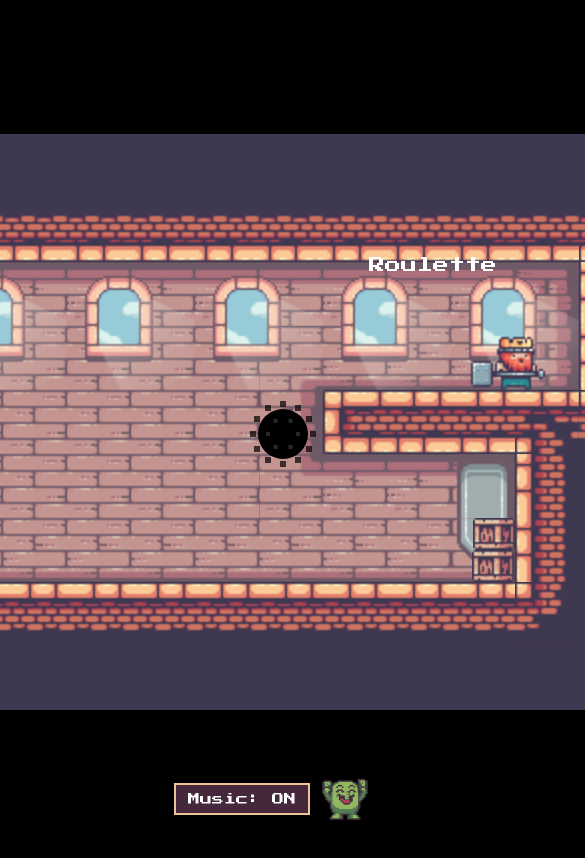
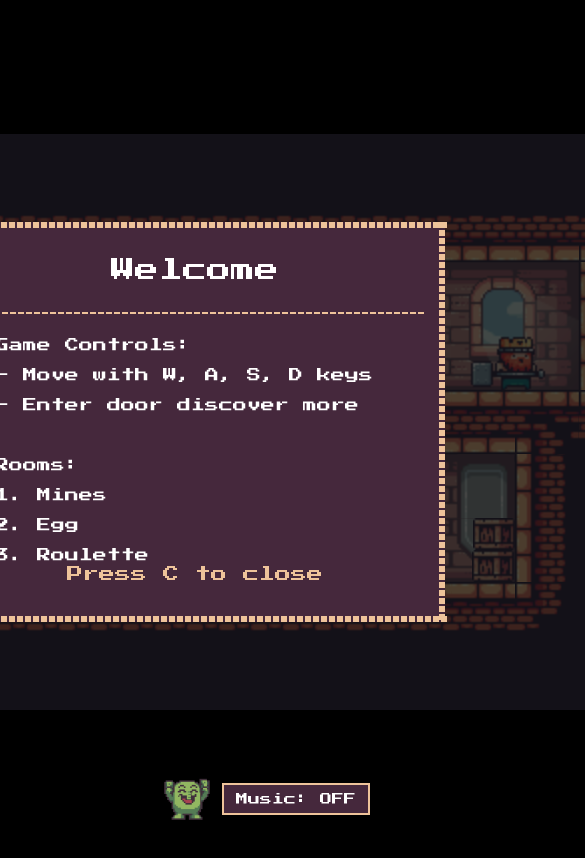
Before and after one commit to waliilaw/2D-game, a plain HTML site: page index.html in a window 390 px wide. Both pictures are taken after a click on the button "Music: ON". Shown: the top 858 px of the page, 585 px wide, since content can reach past the window. Drawn offline with nearby package versions, Linux system fonts and the light colour scheme.

Commit message:
prefinal

```diff
--- a/index.html
+++ b/index.html
@@ -11,8 +11,8 @@
         html, body {
             margin: 0;
             padding: 0;
-            width: 200%;
-            height: 200%;
+            width: 100%;
+            height: 100%;
             background-color: #000;
             overflow: hidden;
         }
@@ -44,7 +44,7 @@
             padding: 8px 12px;
             cursor: pointer;
             outline: none;
-            margin-right: 10px;
+            margin-left: 10px;
         }
         .musicButton:hover {
             background-color: #854c30;
@@ -59,8 +59,8 @@
 <body>
     <canvas></canvas>
     <div id="controlPanel">
+        <img src="./img/image.png" class="logo" alt="Logo">
         <button id="toggleMusic" class="musicButton">Music: ON</button>
-        <img src="./img/image.png" class="logo" alt="Logo">
     </div>
     <script src="./js/utils.js"></script>
     <script src="./js/data/collisions.js"></script>
@@ -70,16 +70,31 @@
     <script src="./index.js"></script>
     <script src="./js/eventListeners.js"></script>
     <script>
-        // Music toggle functionality
+        // Music toggle functionality - wait for backgroundMusic to be loaded
+        document.addEventListener('DOMContentLoaded', function() {
             const toggleMusicBtn = document.getElementById('toggleMusic');
+
+            // Wait a bit to make sure backgroundMusic is initialized in index.js
+            setTimeout(function() {
+                // Music should be ON by default
+                if (window.backgroundMusic) {
+                    window.backgroundMusic.play().catch(e => console.log('Auto-play prevented by browser'));
+                    toggleMusicBtn.textContent = 'Music: ON';
+                }
+
+                // Add click event listener
                 toggleMusicBtn.addEventListener('click', function() {
-            if (backgroundMusic.paused) {
-                backgroundMusic.play();
+                    if (window.backgroundMusic) {
+                        if (window.backgroundMusic.paused) {
+                            window.backgroundMusic.play();
                             toggleMusicBtn.textContent = 'Music: ON';
                         } else {
-                backgroundMusic.pause();
+                            window.backgroundMusic.pause();
                             toggleMusicBtn.textContent = 'Music: OFF';
                         }
+                    }
+                });
+            }, 500);
         });
     </script>
 </body>
--- a/index.js
+++ b/index.js
@@ -5,20 +5,27 @@ canvas.width = 64 * 16 // 1024
 canvas.height = 64 * 9 // 576
 
 // Background music setup
-const backgroundMusic = new Audio('./public/music.mp3')
-backgroundMusic.loop = true
-backgroundMusic.volume = 0.5 // Set volume to 50%
+window.backgroundMusic = new Audio('./public/Undertale OST_ 003 - Your Best Friend.mp3')
+window.backgroundMusic.loop = true
+window.backgroundMusic.volume = 0.5 // Set volume to 50%
 
 // Function to start background music (needs user interaction)
 function startBackgroundMusic() {
-  backgroundMusic.play().catch(error => {
+  window.backgroundMusic.play().catch(error => {
     console.log('Audio playback failed:', error)
   })
 }
 
+// Try to autoplay music (may be blocked by browser)
+window.addEventListener('DOMContentLoaded', () => {
+  window.backgroundMusic.play().catch(e => {
+    console.log('Autoplay prevented by browser, waiting for user interaction')
+  })
+})
+
 // Add event listener for starting music on first user interaction
 window.addEventListener('click', function() {
-  if (backgroundMusic.paused) {
+  if (window.backgroundMusic.paused) {
     startBackgroundMusic()
   }
 }, { once: true })
@@ -240,9 +247,9 @@ function updateGamblingBoxPosition() {
       gamblingBox.position.x = 200
       gamblingBox.position.y = 350
       break
-    case 2: // Egg room - position near the door
-      gamblingBox.position.x = 772
-      gamblingBox.position.y = 300
+    case 2: // Egg room - position near the door but lower and more to the left
+      gamblingBox.position.x = 720
+      gamblingBox.position.y = 350
       break
     case 3:
       gamblingBox.position.x = 600
@@ -251,11 +258,10 @@ function updateGamblingBoxPosition() {
   }
 }
 
-// Add popup state
-let showWalletPopup = false
-
-// Add variables for confirmation dialog
+// Add variables for popup states
+let showWalletPopup = false;
 let showConfirmationDialog = false;
+let showIntroPopup = true; // Show intro popup by default
 let walletConnected = false;
 
 function animate() {
@@ -300,13 +306,6 @@ function animate() {
   player.draw()
   player.update()
 
-  // Draw room name above player (improved positioning)
-  c.fillStyle = 'white'
-  c.font = '16px "Press Start 2P"'
-  const roomNameText = roomNames[level] || `Room ${level}`
-  const textWidth = c.measureText(roomNameText).width
-  c.fillText(roomNameText, player.position.x - textWidth / 2, player.position.y - 30)
-
   // Check if player is near gambling box
   const distanceToGamblingBox = Math.sqrt(
     Math.pow(player.position.x - gamblingBox.position.x, 2) +
@@ -324,6 +323,79 @@ function animate() {
   } else {
     showWalletPopup = false
     showConfirmationDialog = false
+  }
+
+  // Draw intro popup
+  if (showIntroPopup) {
+    // Create semi-transparent overlay
+    c.fillStyle = 'rgba(0, 0, 0, 0.7)'
+    c.fillRect(0, 0, canvas.width, canvas.height)
+
+    // Draw popup background
+    c.fillStyle = '#45283c' // Dark purple background
+    c.fillRect(canvas.width/2 - 250, canvas.height/2 - 200, 500, 400)
+
+    // Draw pixelated border
+    c.fillStyle = '#eec39a' // Light tan color for border
+
+    // Draw top and bottom borders with pixels
+    for(let x = 0; x < 500; x += 8) {
+      // Top border pixels
+      c.fillRect(canvas.width/2 - 250 + x, canvas.height/2 - 200, 6, 6)
+      // Bottom border pixels
+      c.fillRect(canvas.width/2 - 250 + x, canvas.height/2 + 200 - 6, 6, 6)
+    }
+
+    // Draw left and right borders with pixels
+    for(let y = 0; y < 400; y += 8) {
+      // Left border pixels
+      c.fillRect(canvas.width/2 - 250, canvas.height/2 - 200 + y, 6, 6)
+      // Right border pixels
+      c.fillRect(canvas.width/2 + 250 - 6, canvas.height/2 - 200 + y, 6, 6)
+    }
+
+    // Draw title
+    c.fillStyle = '#ffffff'
+    c.font = '24px "Press Start 2P"'
+    let popupTitle = 'Welcome'
+    let textMetrics = c.measureText(popupTitle)
+    c.fillText(popupTitle, canvas.width/2 - textMetrics.width/2, canvas.height/2 - 140)
+
+    // Draw pixelated line separator
+    c.fillStyle = '#eec39a'
+    for(let x = 0; x < 450; x += 8) {
+      c.fillRect(canvas.width/2 - 225 + x, canvas.height/2 - 110, 6, 2)
+    }
+
+    // Draw instructions
+    c.fillStyle = '#ffffff'
+    c.font = '14px "Press Start 2P"'
+
+    const instructions = [
+      'Game Controls:',
+      '- Move with W, A, S, D keys',
+      '- Enter door discover more',
+      '',
+      'Rooms:',
+      '1. Mines ',
+      '2. Egg ',
+      '3. Roulette',
+      ' ',
+      ' ',
+      ' '
+
+    ]
+
+    for(let i = 0; i < instructions.length; i++) {
+      c.fillText(instructions[i], canvas.width/2 - 200, canvas.height/2 - 70 + (i * 30))
+    }
+
+    // Draw call to action
+    c.fillStyle = '#eec39a' // Highlight color
+    c.font = '16px "Press Start 2P"'
+    const ctaText = "Press C to close"
+    textMetrics = c.measureText(ctaText)
+    c.fillText(ctaText, canvas.width/2 - textMetrics.width/2, canvas.height/2 + 160)
   }
 
   // Draw improved wallet connection popup
@@ -355,14 +427,15 @@ function animate() {
       c.fillRect(canvas.width/2 + 200 - 6, canvas.height/2 - 150 + y, 6, 6)
     }
 
-    // Draw title based on current room
+    // Draw title based on current room - with better text handling
     c.fillStyle = '#ffffff'
-    c.font = '20px "Press Start 2P"'
+    c.font = '16px "Press Start 2P"' // Start with smaller font size
     let popupTitle = `Enter ${roomNames[level]}`
 
-    // Handle text overflow by scaling down font if needed
     let textMetrics = c.measureText(popupTitle)
-    if (textMetrics.width > 360) {
+    // If text is still too long, shorten it
+    if (textMetrics.width > 330) {
+      popupTitle = `${roomNames[level]}`;
       c.font = '16px "Press Start 2P"'
       textMetrics = c.measureText(popupTitle)
     }
@@ -375,26 +448,26 @@ function animate() {
       c.fillRect(canvas.width/2 - 175 + x, canvas.height/2 - 50, 6, 2)
     }
 
-    // Draw popup message
+    // Draw popup message with better text handling
     c.fillStyle = '#ffffff'
-    c.font = '16px "Press Start 2P"'
+    c.font = '14px "Press Start 2P"' // Start with smaller font
     let descText
     switch(level) {
       case 1:
-        descText = "Connect wallet to enter Mines game"
+        descText = "Connect wallet for Mines"
         break
       case 2:
-        descText = "Connect wallet to play Egg game"
+        descText = "Connect wallet for Egg"
         break
       case 3:
-        descText = "Connect wallet to play Roulette"
+        descText = "Connect wallet for Roulette"
         break
     }
 
-    // Handle text overflow
     textMetrics = c.measureText(descText)
-    if (textMetrics.width > 360) {
-      c.font = '14px "Press Start 2P"'
+    if (textMetrics.width > 330) {
+      // Further shorten if needed
+      descText = descText.substring(0, 20) + "..."
       textMetrics = c.measureText(descText)
     }
 
@@ -461,15 +534,14 @@ function animate() {
       c.fillRect(canvas.width/2 + 200 - 6, canvas.height/2 - 150 + y, 6, 6)
     }
 
-    // Draw title
+    // Draw title with better text handling
     c.fillStyle = '#ffffff'
-    c.font = '20px "Press Start 2P"'
+    c.font = '16px "Press Start 2P"' // Start with smaller font
     let popupTitle = `Go to ${roomNames[level]}?`
 
-    // Handle text overflow by scaling down font if needed
     let textMetrics = c.measureText(popupTitle)
-    if (textMetrics.width > 360) {
-      c.font = '16px "Press Start 2P"'
+    if (textMetrics.width > 330) {
+      popupTitle = `Play ${roomNames[level]}?`;
       textMetrics = c.measureText(popupTitle)
     }
 
@@ -481,15 +553,15 @@ function animate() {
       c.fillRect(canvas.width/2 - 175 + x, canvas.height/2 - 50, 6, 2)
     }
 
-    // Draw popup message
+    // Draw popup message with better text handling
     c.fillStyle = '#ffffff'
-    c.font = '16px "Press Start 2P"'
-    let descText = `Do you want to play ${roomNames[level]}?`
+    c.font = '14px "Press Start 2P"' // Start with smaller font
+    let descText = `Play ${roomNames[level]} game?`
 
-    // Handle text overflow
     textMetrics = c.measureText(descText)
-    if (textMetrics.width > 360) {
-      c.font = '14px "Press Start 2P"'
+    if (textMetrics.width > 330) {
+      // Shorten if needed
+      descText = `Play ${roomNames[level]}?`
       textMetrics = c.measureText(descText)
     }
 
@@ -581,14 +653,21 @@ function navigateToGame() {
 // Update event listener
 window.addEventListener('keydown', (e) => {
   // Try to start music if paused (first interaction)
-  if (backgroundMusic.paused) {
+  if (window.backgroundMusic.paused) {
     startBackgroundMusic()
   }
 
-  if (showWalletPopup && e.key.toLowerCase() === 'c') {
+  // Close intro popup with C key
+  if (showIntroPopup && e.key.toLowerCase() === 'c') {
+    showIntroPopup = false
+  }
+  // Handle wallet connection popup
+  else if (showWalletPopup && e.key.toLowerCase() === 'c') {
     // Connect Wonder wallet
     connectWonderWallet()
-  } else if (showConfirmationDialog) {
+  }
+  // Handle confirmation popup
+  else if (showConfirmationDialog) {
     if (e.key.toLowerCase() === 'y') {
       // User confirmed, navigate to game
       navigateToGame()
```
Lines whose indentation alone changed are shown as unchanged.
